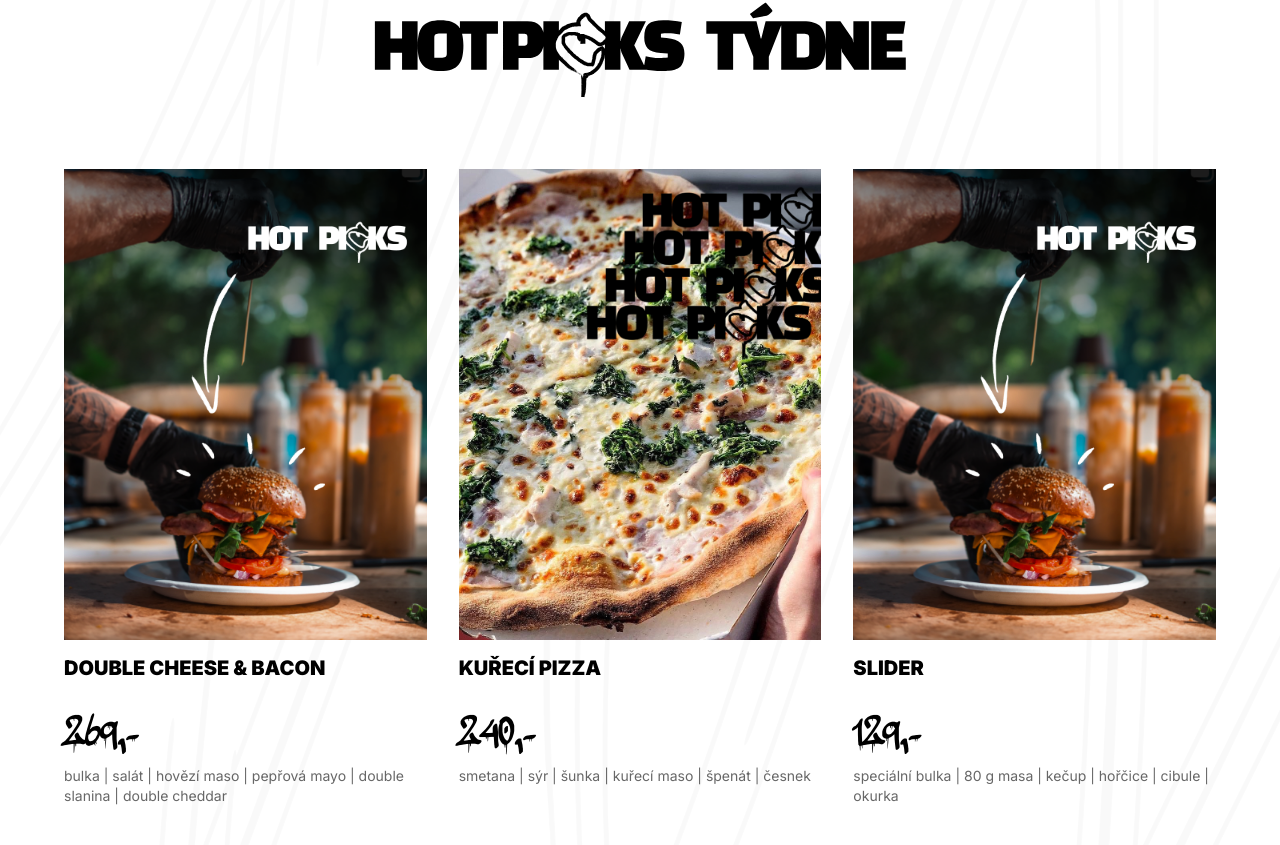
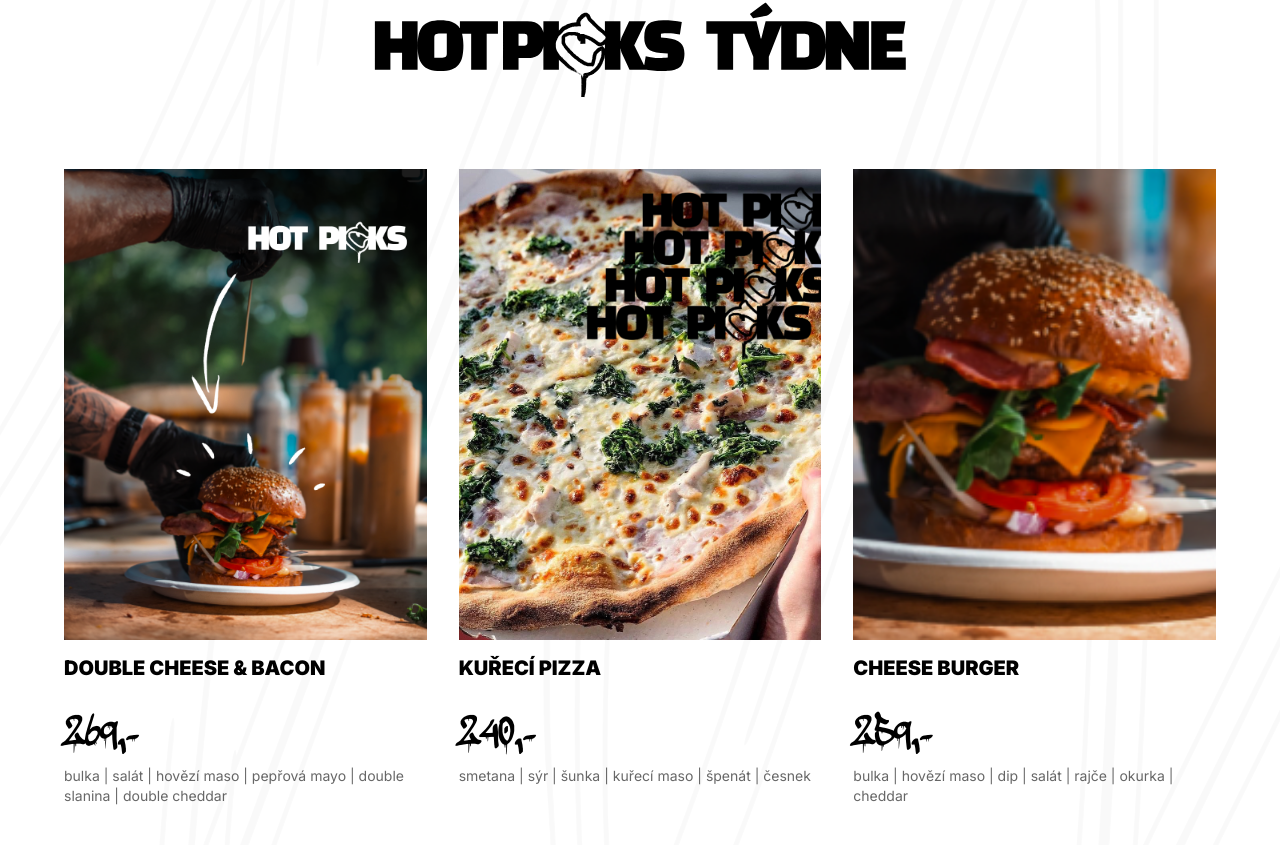
Before and after one commit to Mat3ssss/Venettto, a Next.js app: page / in a window 1280 px wide. Shown: the part 1015-1860 px from the top of the page. Built offline with nearby package versions, Linux system fonts and the light colour scheme.

Commit message:
Hot Picks: Slider nahrazen Cheese Burgerem

```diff
--- a/app/components/HotPicks.tsx
+++ b/app/components/HotPicks.tsx
@@ -7,7 +7,7 @@
 const items = [
   { name: "Double Cheese & Bacon", price: "269,-", desc: "bulka | salát | hovězí maso | pepřová mayo | double slanina | double cheddar", img: "/hotpicture.png" },
   { name: "Kuřecí Pizza", price: "240,-", desc: "smetana | sýr | šunka | kuřecí maso | špenát | česnek", img: "/kure.jpeg" },
-  { name: "Slider", price: "129,-", desc: "speciální bulka | 80 g masa | kečup | hořčice | cibule | okurka", img: "/hotpicture.png" },
+  { name: "Cheese Burger", price: "259,-", desc: "bulka | hovězí maso | dip | salát | rajče | okurka | cheddar", img: "/burger.png" },
 ];
 
 export default function HotPicks() {
```
